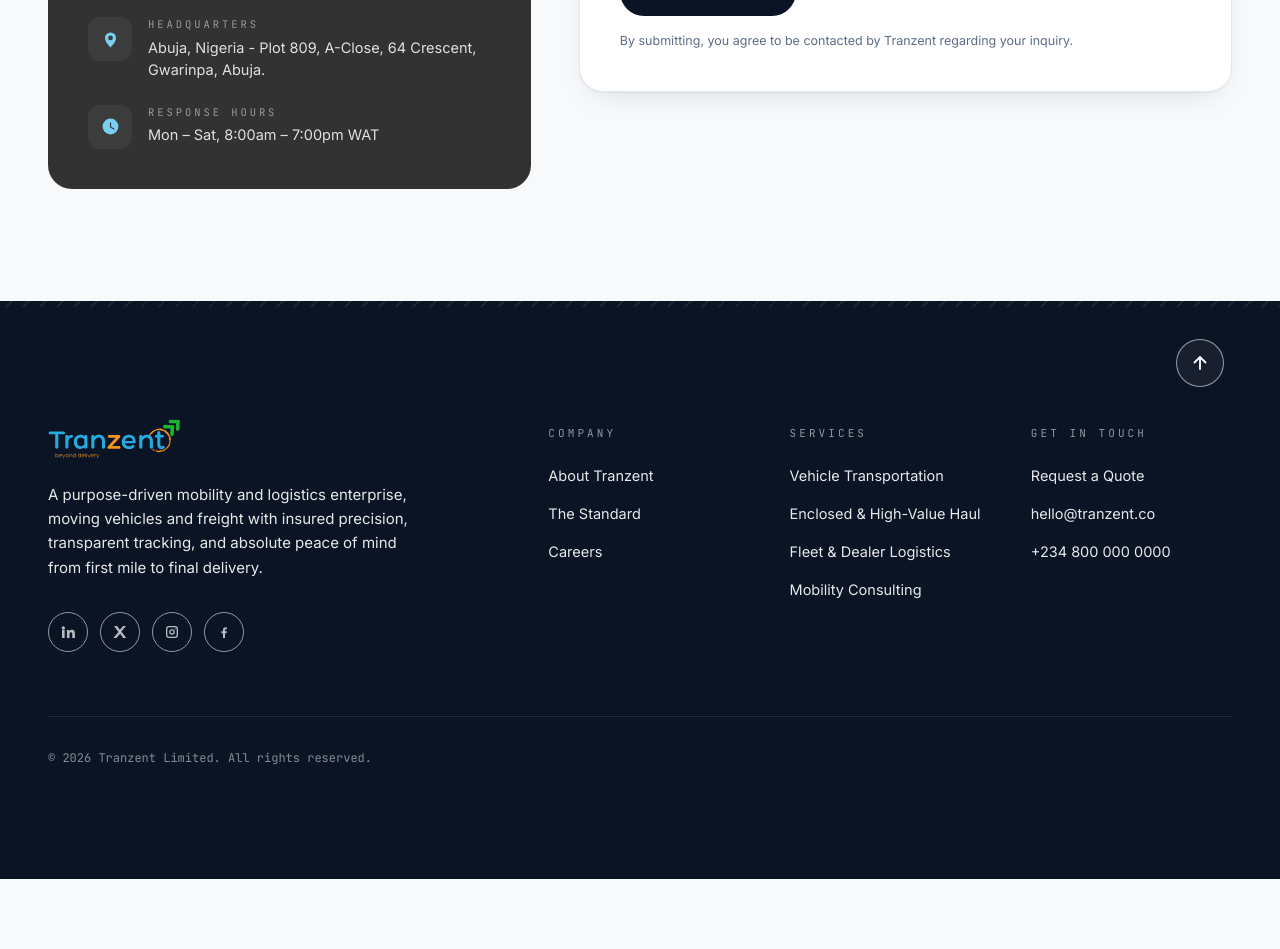
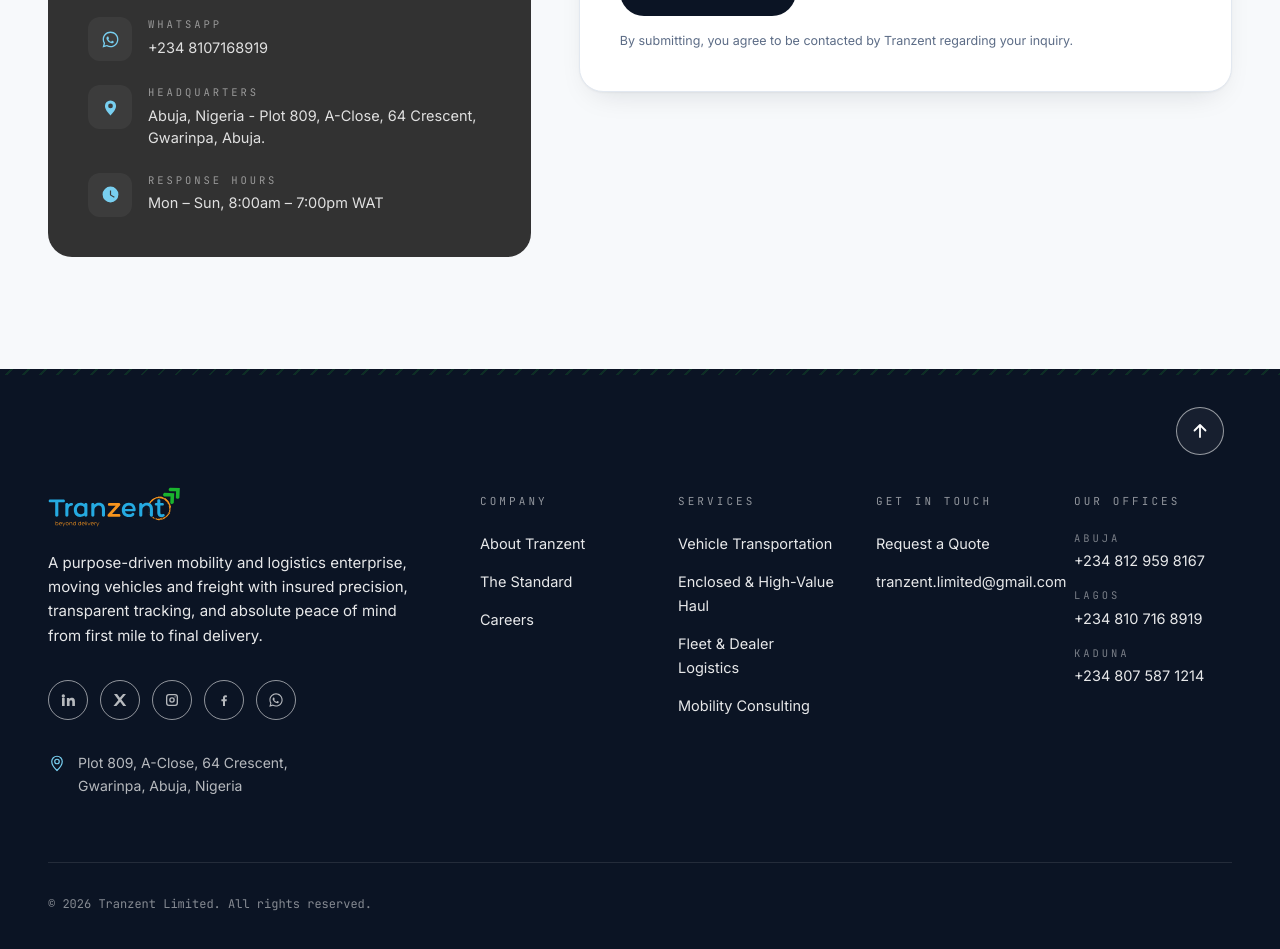
Before and after one commit to emuobopleasure/tranzent-limited, a Next.js app: page /contact in a window 1280 px wide. Shown: the part 1140-2089 px from the top of the page. Before the commit the page ends 2019 px from the top, so only its background shows below. Built offline with nearby package versions, Linux system fonts and the light colour scheme.

Commit message:
feat: add WhatsApp link, corporate address, and office contact info to footer and contact page

```diff
--- a/app/contact/page.js
+++ b/app/contact/page.js
@@ -28,6 +28,14 @@
     ),
   },
   {
+  label: "WhatsApp",
+  value: "+234 8107168919",
+  href: "https://wa.me/2348107168919?text=Hi%20Tranzent%2C%20I%27d%20like%20to%20enquire%20about%20a%20delivery.",
+  icon: (
+    <path d="M12.04 2C6.58 2 2.13 6.45 2.13 11.91c0 1.75.46 3.39 1.26 4.83L2 22l5.36-1.4c1.38.75 2.96 1.18 4.66 1.18h.02c5.46 0 9.91-4.45 9.91-9.91 0-2.64-1.03-5.13-2.91-7C17.14 3.03 14.65 2 12.04 2Zm.01 1.67c2.21 0 4.28.86 5.84 2.42a8.19 8.19 0 0 1 2.42 5.83c0 4.55-3.71 8.25-8.27 8.25a8.27 8.27 0 0 1-4.19-1.14l-.3-.18-3.18.83.85-3.1-.2-.32a8.2 8.2 0 0 1-1.27-4.38c0-4.56 3.71-8.21 8.3-8.21Zm-3.72 4.6c-.15 0-.4.06-.61.29-.21.24-.8.78-.8 1.9s.82 2.21.94 2.36c.11.15 1.59 2.52 3.9 3.44 1.92.76 2.31.6 2.73.57.42-.04 1.34-.55 1.53-1.08.19-.53.19-.98.13-1.08-.06-.1-.21-.15-.44-.27-.23-.11-1.34-.66-1.55-.74-.21-.08-.36-.11-.51.12-.15.23-.58.74-.71.89-.13.15-.26.17-.49.06-.23-.11-.96-.36-1.83-1.14-.68-.6-1.13-1.35-1.27-1.58-.13-.23-.01-.35.1-.47.11-.11.23-.27.35-.4.11-.13.15-.23.23-.38.08-.15.04-.29-.02-.4-.06-.11-.51-1.26-.72-1.72-.19-.44-.38-.38-.51-.39-.13-.01-.28-.01-.43-.01Z" />
+  ),
+},
+  {
     label: "Headquarters",
     value: "Abuja, Nigeria - Plot 809, A-Close, 64 Crescent, Gwarinpa, Abuja.",
     href: null,
@@ -37,7 +45,7 @@
   },
   {
     label: "Response Hours",
-    value: "Mon – Sat, 8:00am – 7:00pm WAT",
+    value: "Mon – Sun, 8:00am – 7:00pm WAT",
     href: null,
     icon: (
       <path d="M12 22a10 10 0 1 1 0-20 10 10 0 0 1 0 20Zm.75-15h-1.5v6l5.25 3.15.75-1.23-4.5-2.67V7Z" />
--- a/components/Footer.jsx
+++ b/components/Footer.jsx
@@ -23,6 +23,11 @@
     href: "https://facebook.com/Tranzent/",
     path: "M13.5 21v-7.2h2.4l.36-2.8h-2.76V9.1c0-.81.22-1.36 1.39-1.36h1.48V5.2A19.8 19.8 0 0 0 14.1 5c-2.13 0-3.6 1.3-3.6 3.68V11H8.1v2.8h2.4V21h3Z",
   },
+  {
+    label: "WhatsApp",
+    href: "https://wa.me/2348107168919?text=Hi%20Tranzent%2C%20I%27d%20like%20to%20enquire%20about%20a%20delivery.",
+    path: "M12.04 2C6.58 2 2.13 6.45 2.13 11.91c0 1.75.46 3.39 1.26 4.83L2 22l5.36-1.4c1.38.75 2.96 1.18 4.66 1.18h.02c5.46 0 9.91-4.45 9.91-9.91 0-2.64-1.03-5.13-2.91-7C17.14 3.03 14.65 2 12.04 2Zm.01 1.67c2.21 0 4.28.86 5.84 2.42a8.19 8.19 0 0 1 2.42 5.83c0 4.55-3.71 8.25-8.27 8.25a8.27 8.27 0 0 1-4.19-1.14l-.3-.18-3.18.83.85-3.1-.2-.32a8.2 8.2 0 0 1-1.27-4.38c0-4.56 3.71-8.21 8.3-8.21Zm-3.72 4.6c-.15 0-.4.06-.61.29-.21.24-.8.78-.8 1.9s.82 2.21.94 2.36c.11.15 1.59 2.52 3.9 3.44 1.92.76 2.31.6 2.73.57.42-.04 1.34-.55 1.53-1.08.19-.53.19-.98.13-1.08-.06-.1-.21-.15-.44-.27-.23-.11-1.34-.66-1.55-.74-.21-.08-.36-.11-.51.12-.15.23-.58.74-.71.89-.13.15-.26.17-.49.06-.23-.11-.96-.36-1.83-1.14-.68-.6-1.13-1.35-1.27-1.58-.13-.23-.01-.35.1-.47.11-.11.23-.27.35-.4.11-.13.15-.23.23-.38.08-.15.04-.29-.02-.4-.06-.11-.51-1.26-.72-1.72-.19-.44-.38-.38-.51-.39-.13-.01-.28-.01-.43-.01Z",
+  },
 ];
 
 const COLUMNS = [
@@ -47,11 +52,24 @@
     title: "Get in Touch",
     links: [
       { label: "Request a Quote", href: "/contact" },
-      { label: "hello@tranzent.co", href: "mailto:hello@tranzent.co" },
-      { label: "+234 800 000 0000", href: "tel:+2348000000000" },
+      { label: "tranzent.limited@gmail.com", href: "mailto:tranzent.limited@gmail.com" },
+      // { label: "+234 812 959 8167", href: "tel:+2348000000000" },
+      // { label: "+234 800 000 0000", href: "tel:+2348000000000" },
+      // { label: "+234 800 000 0000", href: "tel:+2348000000000" },
     ],
   },
 ];
+
+const OFFICES = [
+  {
+    title: "Our Offices",
+    offices: [
+      { city: "Abuja", phone: "+234 812 959 8167", href: "tel:+2348129598167" },
+      { city: "Lagos", phone: "+234 810 716 8919", href: "tel:+2348107168919" },
+      { city: "Kaduna", phone: "+234 807 587 1214", href: "tel:+2348075871214" },
+    ],
+  },
+]
 
 export default function Footer() {
   return (
@@ -61,7 +79,7 @@
         <div className="scroll-to-top absolute top-[2rem] right-[1.56rem] md:right-[2rem] lg:top-[2rem] lg:right-[3.5rem]">
           <ScrollTopButton />
         </div>
-        <div className="grid grid-cols-1 gap-14 lg:grid-cols-[1.3fr_2fr]">
+        <div className="grid grid-cols-1 gap-14 lg:grid-cols-[1fr_2fr]">
           <div>
             <Logo ring="accent" />
             <p className="mt-6 max-w-sm text-[15px] leading-relaxed text-white/90">
@@ -85,21 +103,54 @@
                 </a>
               ))}
             </div>
+            <div className="mt-8 flex items-start gap-3">
+              <svg width="18" height="18" viewBox="0 0 24 24" fill="none" className="mt-0.5 shrink-0 text-primary-300" aria-hidden="true">
+                <path d="M12 22s7-6.6 7-12a7 7 0 1 0-14 0c0 5.4 7 12 7 12Zm0-9a3 3 0 1 1 0-6 3 3 0 0 1 0 6Z" stroke="currentColor" strokeWidth="1.6" />
+              </svg>
+              <div>
+                <span className="block max-w-[15rem] text-[14px] leading-relaxed text-white/70">
+                  Plot 809, A-Close, 64 Crescent, Gwarinpa, Abuja, Nigeria
+                </span>
+              </div>
+            </div>
           </div>
 
-          <div className="grid grid-cols-2 gap-10 sm:grid-cols-3">
+          <div className="grid grid-cols-2 gap-10 sm:grid-cols-4">
             {COLUMNS.map((col) => (
               <div key={col.title}>
                 <h3 className="eyebrow text-white/55">{col.title}</h3>
                 <ul className="mt-5 flex flex-col gap-3.5">
                   {col.links.map((link) => (
-                    <li key={link.label}>
+                    <li key={link.label} className="break-all md:break-keep">
                       <Link
                         href={link.href}
                         className="text-[14.5px] text-white/90 transition-colors duration-200 hover:text-primary"
                       >
                         {link.label}
                       </Link>
+                    </li>
+                  ))}
+                </ul>
+              </div>
+            ))}
+
+            {OFFICES.map((col) => (
+              <div key={col.title}>
+                <h3 className="eyebrow text-white/55">{col.title}</h3>
+                <ul className="mt-5 flex flex-col gap-4">
+                  {col.offices.map((office) => (
+                    <li key={office.phone}>
+
+                      <a href={office.href}
+                        className="group block text-[14.5px] transition-colors duration-200"
+                      >
+                        <span className="block font-mono text-[10.5px] uppercase tracking-widest2 text-white/45">
+                          {office.city}
+                        </span>
+                        <span className="mt-1 block text-white/90 group-hover:text-primary">
+                          {office.phone}
+                        </span>
+                      </a>
                     </li>
                   ))}
                 </ul>
@@ -119,6 +170,6 @@
           </div>
         </div>
       </div>
-    </footer>
+    </footer >
   );
 }
```
